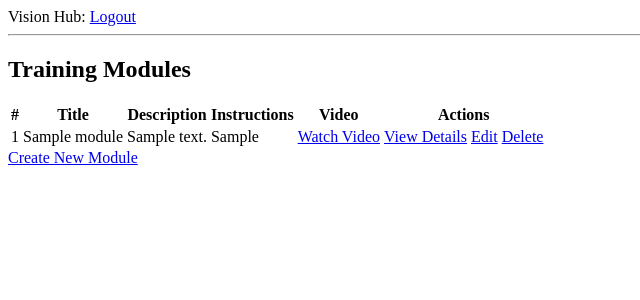
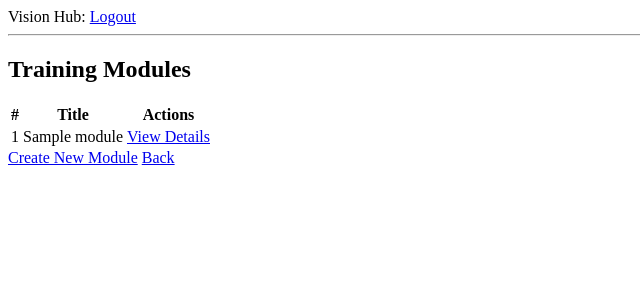
Before and after one commit to Alanna-Mc/vision-hub, a Flask app: page /admin/manage_training_modules in a window 1280 px wide. Shown: the top 300 px of the page, without its empty margins (0-640 px from the left). Run offline with Flask 3, Linux system fonts and the light colour scheme; a user stored in the database is signed in; tables that the repository leaves empty hold one stand-in row (values such as "Sample post").

Commit message:
Training details working

```diff
--- a/app/admin/routes.py
+++ b/app/admin/routes.py
@@ -198,7 +198,7 @@ def details_training_module(module_id):
     questions = Question.query.filter_by(training_module_id=module_id).all()
 
     return render_template(
-        'admin/details_training_modules.html',  # Template name updated for clarity
+        'admin/details_training_module.html',
         title=f'{module.module_title} Details',
         module=module,
         questions=questions
--- a/app/templates/admin/create_training_module.html
+++ b/app/templates/admin/create_training_module.html
@@ -64,5 +64,9 @@
     <div>
         {{ form.submit(class="btn btn-primary") }}
     </div>
+
+    <div>
+        <a href="{{ url_for('manage_training_modules') }}" class="btn">Back</a>
+    </div>
 </form>
 {% endblock %}
--- a/app/templates/admin/details_training_modules.html
+++ b/app/templates/admin/details_training_module.html
@@ -35,5 +35,5 @@
     <p>No questions available for this module.</p>
 {% endif %}
 
-<a href="{{ url_for('training_modules') }}" class="btn btn-secondary">Back to Modules</a>
+<a href="{{ url_for('manage_training_modules') }}" class="btn btn-secondary">Back to Modules</a>
 {% endblock %}
--- a/app/templates/admin/manage_training_modules.html
+++ b/app/templates/admin/manage_training_modules.html
@@ -9,9 +9,6 @@
         <tr>
             <th>#</th>
             <th>Title</th>
-            <th>Description</th>
-            <th>Instructions</th>
-            <th>Video</th>
             <th>Actions</th>
         </tr>
     </thead>
@@ -20,20 +17,10 @@
         <tr>
             <td>{{ loop.index }}</td>
             <td>{{ module.module_title }}</td>
-            <td>{{ module.module_description }}</td>
-            <td>{{ module.module_instructions }}</td>
-            <td>
-                {% if module.video_url %}
-                <a href="{{ module.video_url }}" target="_blank">Watch Video</a>
-                {% else %}
-                No Video
-                {% endif %}
             </td>
             <td>
                 <a href="{{ url_for('details_training_module', module_id=module.id) }}" class="btn btn-sm btn-info">
                     View Details</a>
-                <a href="{{ url_for('edit_training_module', module_id=module.id) }}" class="btn btn-sm btn-warning">Edit</a>
-                <a href="{{ url_for('delete_training_module', module_id=module.id) }}" class="btn btn-sm btn-danger" onclick="return confirm('Are you sure you want to delete this module?')">Delete</a>
             </td>
         </tr>
         {% endfor %}
@@ -44,4 +31,5 @@
 {% endif %}
 
 <a href="{{ url_for('create_training_module') }}" class="btn btn-primary">Create New Module</a>
+<a href="{{ url_for('admin_dashboard') }}" class="btn btn-primary">Back</a>
 {% endblock %}
--- a/app/templates/dashboard_manager.html
+++ b/app/templates/dashboard_manager.html
@@ -15,4 +15,9 @@
     <a href="{{ url_for('manage_users') }}" class="staff-dash-btn">Knowledge Base</a>
 </p>
 
+<!-- Back Button -->
+<p>
+    <a href="{{ url_for('manage_users') }}" class="btn">Back</a>
+</p>
+
 {% endblock %}
```
Also changed, not shown: app/templates/training_module.html (+11 -0 lines).
